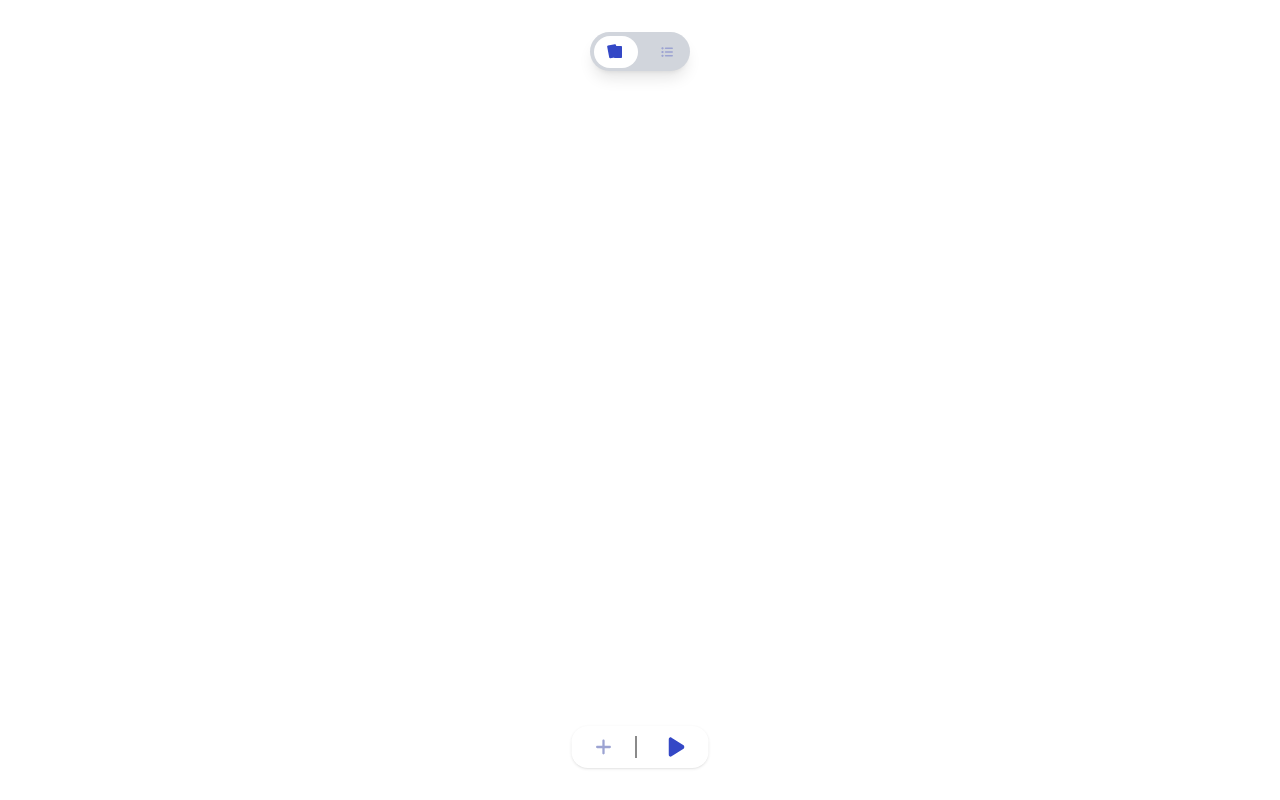
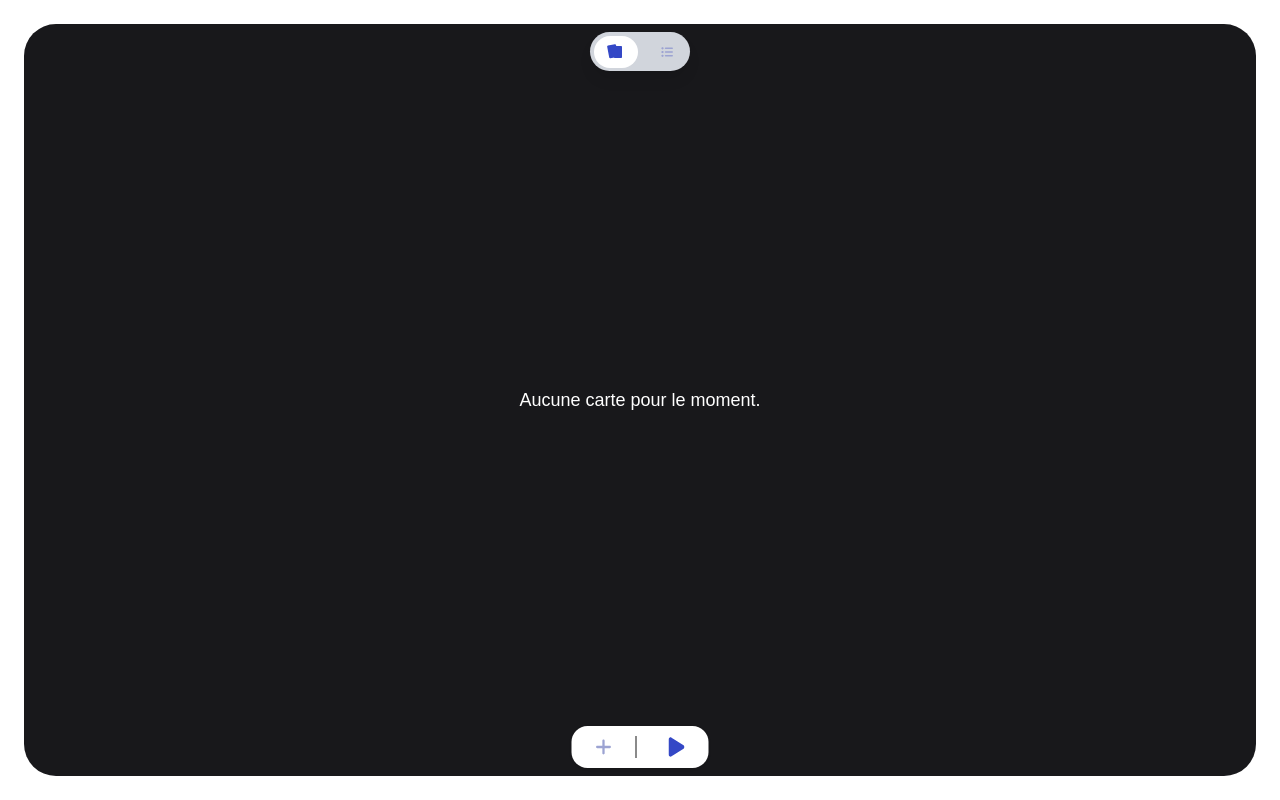
Before and after one commit to tmiia/showcards, a Next.js app: page / in a window 1280 px wide. Both pictures are taken after a click on the element 615 px from the left and 51 px from the top of the page. Built offline with nearby package versions, Linux system fonts and the light colour scheme.

Commit message:
feat: card with empty msg added

```diff
--- a/src/components/cards/SwiperView.tsx
+++ b/src/components/cards/SwiperView.tsx
@@ -23,12 +23,15 @@ const SwiperView = ({ cards, viewState }: SwiperViewProps) => {
           ease: "easeInOut",
         }}
       >
+
         <Swiper
           effect={'cards'}
           grabCursor={true}
           modules={[EffectCards]}
           className="mySwiper z-30 h-screen p-6! max-h-screen overflow-hidden!"
         >
+          {cards && cards.length > 0 ? (
+            <>
              {cards.map((card, index) => (
               <SwiperSlide key={index} className="relative justify-between bg-zinc-900 rounded-4xl p-6">
                 <motion.p
@@ -48,6 +51,26 @@ const SwiperView = ({ cards, viewState }: SwiperViewProps) => {
                 </motion.p>
               </SwiperSlide>
             ))}
+            </>
+            ) : (
+              <SwiperSlide className="relative justify-between bg-zinc-900 rounded-4xl p-6">
+                <motion.p
+                initial={{ opacity: 0 }}
+                animate={{ opacity: 1 }}
+                transition={{
+                  duration: 0.5,
+                  ease: "easeInOut",
+                }}
+                exit={{
+                  opacity: 0,
+                  transition: { duration: 0.3, ease: "easeInOut" }
+                }}
+                  className="absolute top-[50%] left-[50%] translate-[-50%] font-medium text-white text-lg text-center w-fit"
+                >
+                  Aucune carte pour le moment.
+                </motion.p>
+              </SwiperSlide>
+          )}
         </Swiper>
       </motion.div>
     </>
```
Lines whose indentation alone changed are shown as unchanged.
